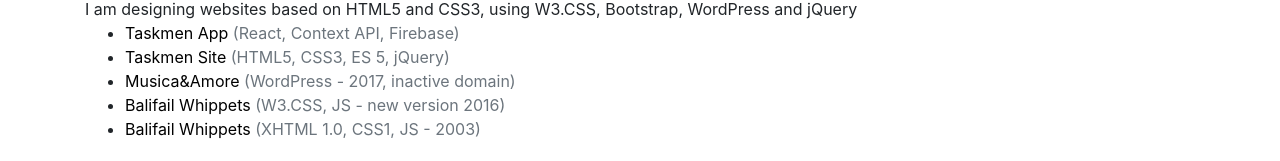
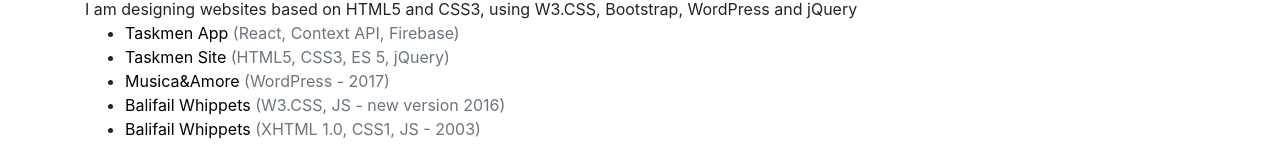
Before and after one commit to jarek-figura/jarek-figura-cv, a plain HTML site: page index.html in a window 1280 px wide. Shown: the part 2810-2971 px from the top of the page. Drawn offline with nearby package versions, Linux system fonts and the light colour scheme.

Commit message:
domain change in bottom links

```diff
--- a/index.html
+++ b/index.html
@@ -207,7 +207,7 @@
 	<ul>
 		<li><a href="http://jarek-figura.github.io/gentlemen-app/" style="color: black">Taskmen App</a> <span class="text-muted">(React, Context API, Firebase)</span></li>
 		<li><a href="http://gentlemen.jfdd9.is-academy.pl/" style="color: black">Taskmen Site</a> <span class="text-muted">(HTML5, CSS3, ES 5, jQuery)</span></li>
-		<li><a href="https://musicaeamore.com/" style="color: black">Musica&Amore</a> <span class="text-muted">(WordPress - 2017, inactive domain)</span></li>
+		<li><a href="https://plmusicaeamore.wordpress.com" style="color: black">Musica&Amore</a> <span class="text-muted">(WordPress - 2017)</span></li>
 		<li><a href="https://jarek-figura.github.io/balifail-w3/" style="color: black">Balifail Whippets</a> <span class="text-muted">(W3.CSS, JS - new version 2016)</span></li>
 		<li><a href="http://members.chello.at/balifail/" style="color: black">Balifail Whippets</a> <span class="text-muted">(XHTML 1.0, CSS1, JS - 2003)</span></li>
 	</ul>
```
